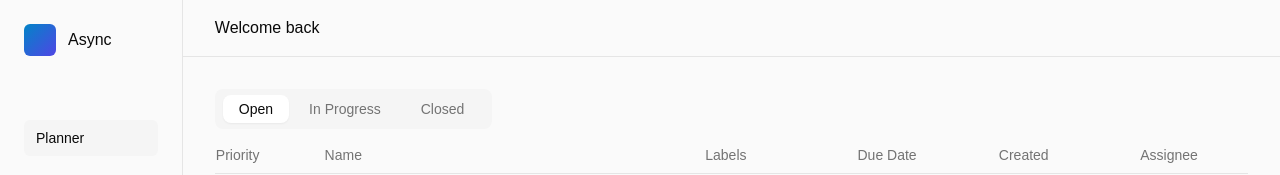
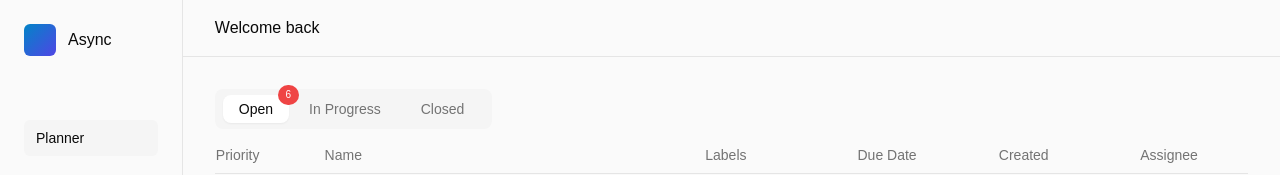
Before and after one commit to amittam104/async, a Next.js app: page /workspace in a window 1280 px wide. Shown: the top 175 px of the page. Built offline with nearby package versions, Linux system fonts and the light colour scheme.

Commit message:
feat: display current tab tasks badge

```diff
--- a/components/Planner.jsx
+++ b/components/Planner.jsx
@@ -8,41 +8,76 @@ import {
 } from "./PlannerTables";
 import { initialPlannerData } from "@/lib/data";
 import { useState } from "react";
+import { Badge } from "./ui/badge";
 
 function Planner() {
   const [plannerData, setPlannerData] = useState(initialPlannerData);
+  const [openTasksCount, setOpenTasksCount] = useState(1);
+  const [inProgressTasksCount, setInProgressTasksCount] = useState(1);
+  const [closedTasksCount, setClosedTasksCount] = useState(1);
+  const [currentTab, setCurrentTab] = useState("open");
 
   return (
     <div>
       <div>
-        <Tabs defaultValue="account" className="w-full">
+        <Tabs defaultValue="open" className="w-full" value={currentTab}>
           <TabsList className="rounded-lg px-2 py-2">
-            <TabsTrigger className="px-4 py-1 rounded-lg" value="account">
+            <TabsTrigger
+              className="px-4 py-1 rounded-lg relative"
+              value="open"
+              onClick={() => setCurrentTab("open")}
+            >
               Open
+              {currentTab === "open" && (
+                <p className="absolute py-0 top-[-10px] right-[-10px] text-[10px] p-2 rounded-full bg-red-500 text-white">
+                  {openTasksCount || 0}
+                </p>
+              )}
             </TabsTrigger>
-            <TabsTrigger className="px-5 py-1 rounded-lg" value="password">
+            <TabsTrigger
+              className="px-5 py-1 rounded-lg relative"
+              value="inProgress"
+              onClick={() => setCurrentTab("inProgress")}
+            >
               In Progress
+              {currentTab === "inProgress" && (
+                <p className="absolute py-0 top-[-10px] right-[-10px] text-[10px] p-2 rounded-full bg-red-500 text-white">
+                  {inProgressTasksCount || 0}
+                </p>
+              )}
             </TabsTrigger>
-            <TabsTrigger className="px-5 py-1 rounded-lg" value="closed">
+            <TabsTrigger
+              className="px-5 py-1 rounded-lg relative"
+              value="closed"
+              onClick={() => setCurrentTab("closed")}
+            >
               Closed
+              {currentTab === "closed" && (
+                <p className="absolute py-0 top-[-10px] right-[-10px] text-[10px] p-2 rounded-full bg-red-500 text-white">
+                  {closedTasksCount || 0}
+                </p>
+              )}
             </TabsTrigger>
           </TabsList>
-          <TabsContent value="account">
+          <TabsContent value="open">
             <OpenTaskTable
               plannerData={plannerData}
               setPlannerData={setPlannerData}
+              setOpenTasksCount={setOpenTasksCount}
             />
           </TabsContent>
-          <TabsContent value="password">
+          <TabsContent value="inProgress">
             <ProgressTaskTable
               plannerData={plannerData}
               setPlannerData={setPlannerData}
+              setInProgressTasksCount={setInProgressTasksCount}
             />
           </TabsContent>
           <TabsContent value="closed">
             <ClosedTaskTable
               plannerData={plannerData}
               setPlannerData={setPlannerData}
+              setClosedTasksCount={setClosedTasksCount}
             />
           </TabsContent>
         </Tabs>
--- a/components/PlannerTables.jsx
+++ b/components/PlannerTables.jsx
@@ -21,7 +21,11 @@ import { Badge } from "./ui/badge";
 import { Input } from "./ui/input";
 import ConfirmationModal from "./ConfirmationModal";
 
-export function OpenTaskTable({ plannerData, setPlannerData }) {
+export function OpenTaskTable({
+  plannerData,
+  setPlannerData,
+  setOpenTasksCount,
+}) {
   const rowRef = useRef([]);
   const modalStatusRef = useRef(null);
   const [currentPage, setCurrentPage] = useState(1);
@@ -38,6 +42,8 @@ export function OpenTaskTable({ plannerData, setPlannerData }) {
   const indexOfFirstItemOnPage = indexOfLastItemOnPage - itemsPerPage;
 
   const openPlannerData = plannerData.filter((row) => row.status === "open");
+
+  setOpenTasksCount(openPlannerData.length);
 
   const currentData = openPlannerData.slice(
     indexOfFirstItemOnPage,
@@ -418,7 +424,11 @@ export function OpenTaskTable({ plannerData, setPlannerData }) {
   );
 }
 
-export function ProgressTaskTable({ plannerData, setPlannerData }) {
+export function ProgressTaskTable({
+  plannerData,
+  setPlannerData,
+  setInProgressTasksCount,
+}) {
   const rowRef = useRef([]);
   const modalStatusRef = useRef(null);
   const [currentPage, setCurrentPage] = useState(1);
@@ -438,6 +448,8 @@ export function ProgressTaskTable({ plannerData, setPlannerData }) {
   const inProgressPlannerData = plannerData.filter(
     (row) => row.status === "inProgress"
   );
+
+  setInProgressTasksCount(inProgressPlannerData.length);
 
   const currentData = inProgressPlannerData.slice(
     indexOfFirstItemOnPage,
@@ -822,7 +834,11 @@ export function ProgressTaskTable({ plannerData, setPlannerData }) {
   );
 }
 
-export function ClosedTaskTable({ plannerData, setPlannerData }) {
+export function ClosedTaskTable({
+  plannerData,
+  setPlannerData,
+  setClosedTasksCount,
+}) {
   const rowRef = useRef([]);
   const modalStatusRef = useRef(null);
   const [currentPage, setCurrentPage] = useState(1);
@@ -842,6 +858,8 @@ export function ClosedTaskTable({ plannerData, setPlannerData }) {
   const closedPlannerData = plannerData.filter(
     (row) => row.status === "closed"
   );
+
+  setClosedTasksCount(closedPlannerData.length);
 
   const currentData = closedPlannerData.slice(
     indexOfFirstItemOnPage,
```
